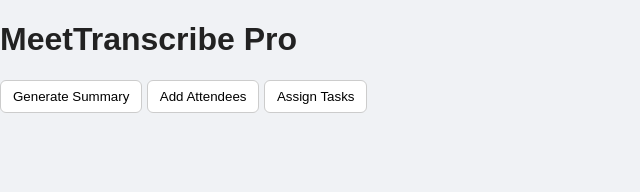
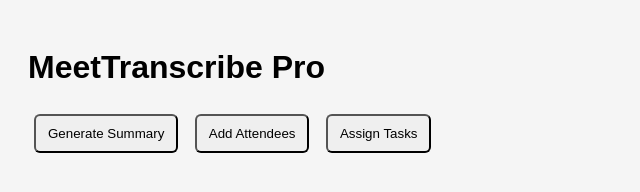
Before and after one commit to Mahek-ds-22/MeetTranscribePro, a website: page frontend/index.html in a window 1280 px wide. Shown: the whole page, without its empty margins (0-640 px from the left). Drawn offline with Linux system fonts and the light colour scheme.

Commit message:
Update main.css

```diff
--- a/frontend/css/main.css
+++ b/frontend/css/main.css
@@ -1,6 +1,11 @@
-body{font-family:Arial,Helvetica,sans-serif;background:#f0f2f5;color:#222;margin:0}
-.app-header{background:#fff;padding:18px 24px;box-shadow:0 2px 6px rgba(0,0,0,.06)}
-.container{max-width:1000px;margin:24px auto;padding:0 16px}
-.panel{background:#fff;border-radius:8px;padding:16px;margin-bottom:16px;box-shadow:0 2px 8px rgba(0,0,0,.04)}
-button{padding:8px 12px;border-radius:6px;border:1px solid #ccc;background:#fff;cursor:pointer}
-.transcript-messages{max-height:300px;overflow:auto;border:1px solid #eee;padding:8px;margin-top:8px}
+body {
+  font-family: Arial;
+  background: #f5f5f5;
+  padding: 20px;
+}
+button {
+  margin: 6px;
+  padding: 10px 12px;
+  border-radius: 6px;
+  cursor: pointer;
+}
```
